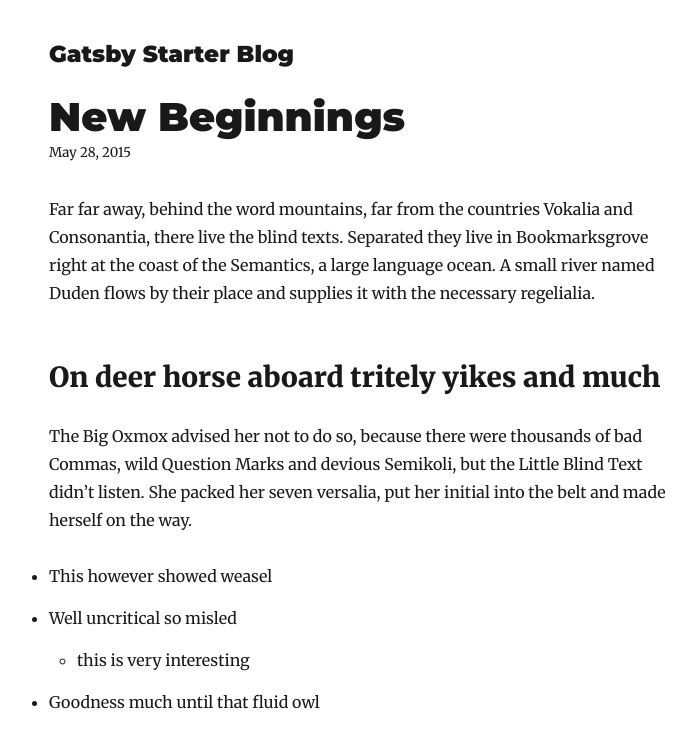
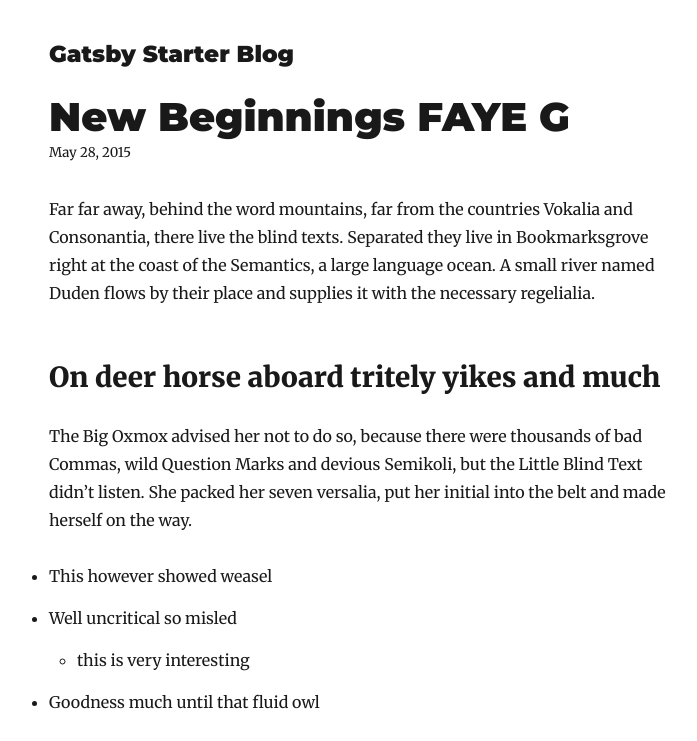
Before and after one commit to tsl143/fayeg, a Gatsby site: page /new-beginnings/ in a window 1280 px wide. Shown: the top 741 px of the page, without its empty margins (276-973 px from the left). Built offline with nearby package versions, Linux system fonts and the light colour scheme; Gatsby itself is replaced by a stand-in of ours; some packages are replaced by stand-ins of ours.

Commit message:
Initial commit

```diff
--- a/content/blog/new-beginnings/index.md
+++ b/content/blog/new-beginnings/index.md
@@ -1,5 +1,5 @@
 ---
-title: New Beginnings
+title: New Beginnings FAYE G
 date: "2015-05-28T22:40:32.169Z"
 description: This is a custom description for SEO and Open Graph purposes, rather than the default generated excerpt. Simply add a description field to the frontmatter.
 ---
```
